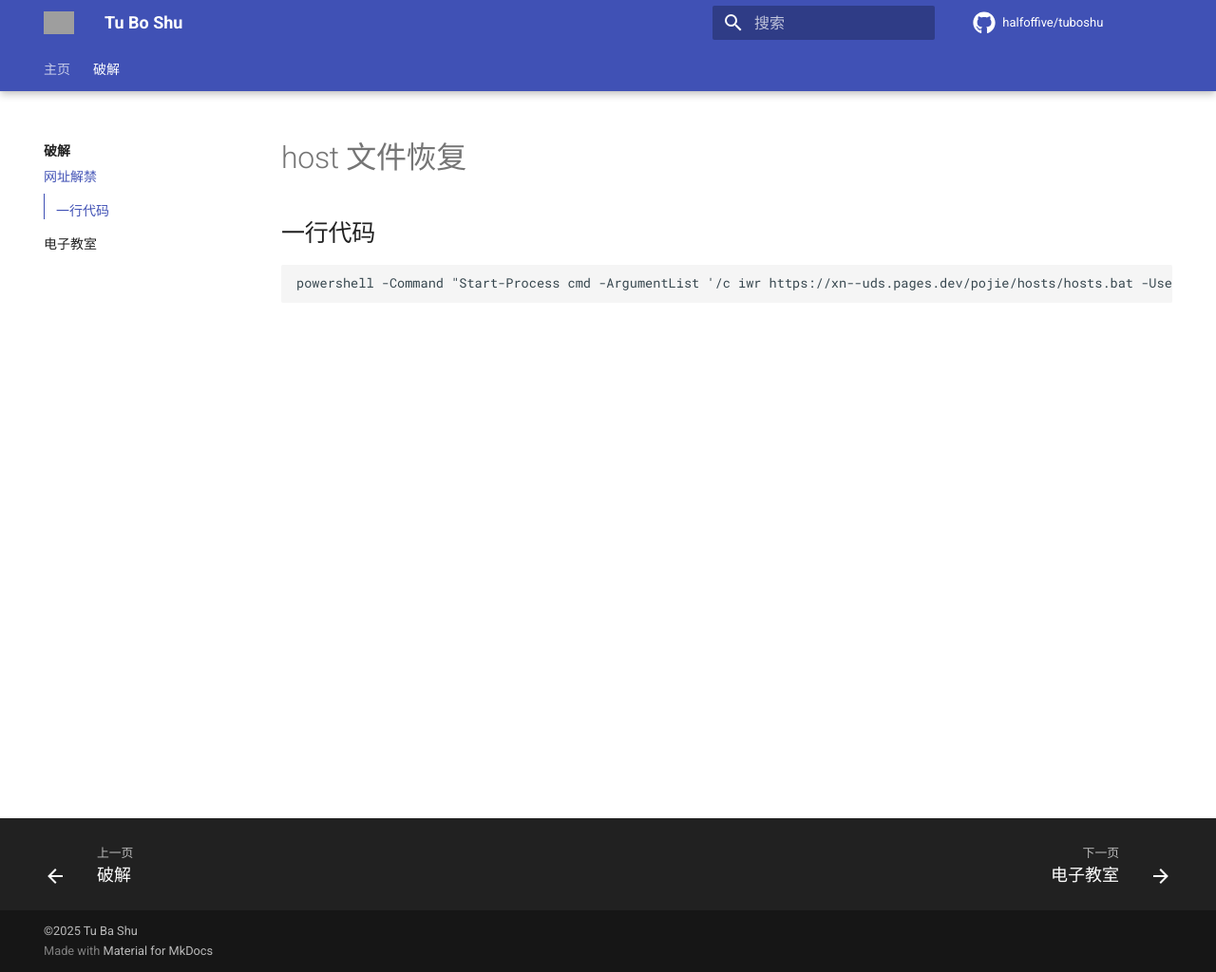
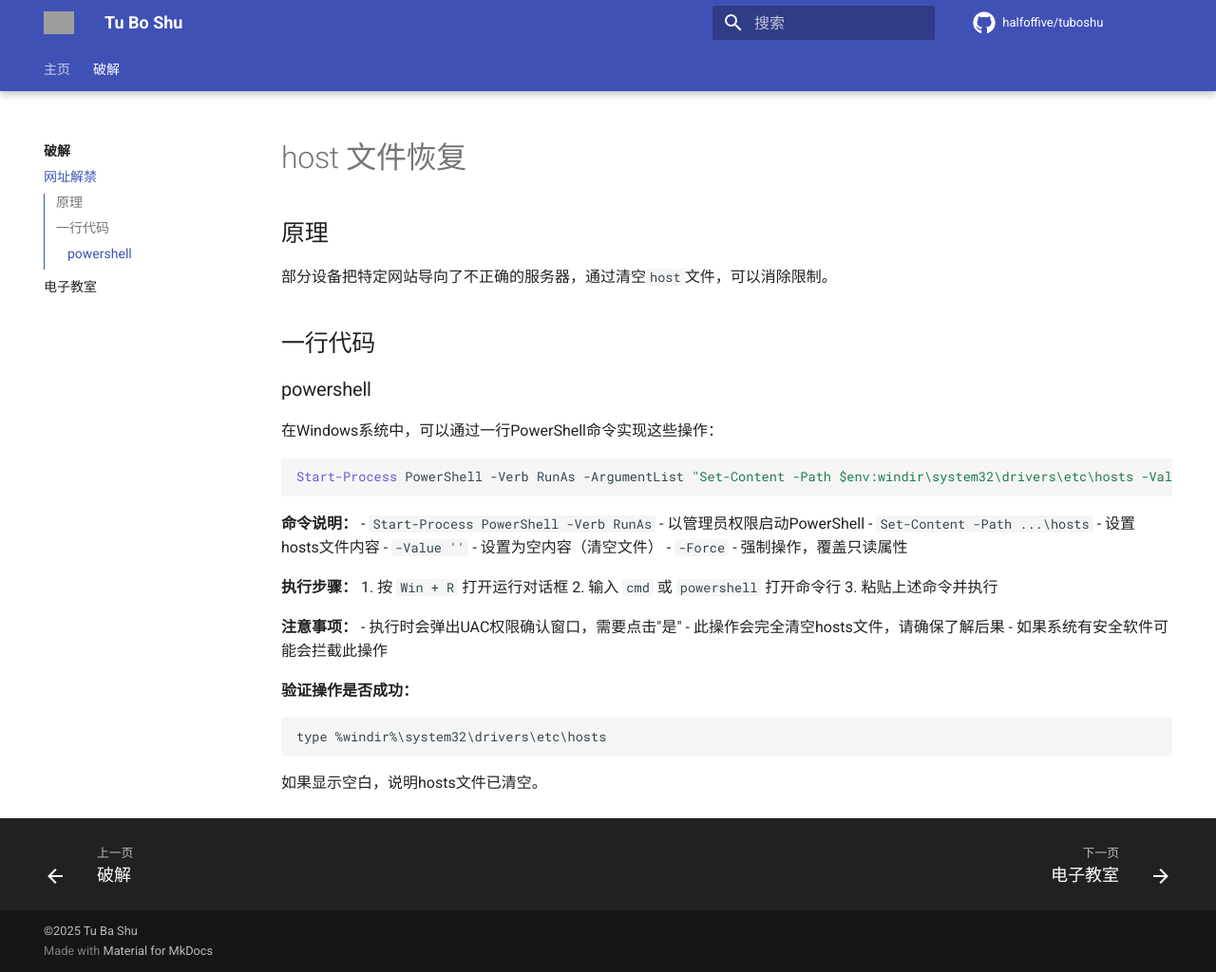
Before and after one commit to halfoffive/tuboshu, an MkDocs documentation site: the page built from docs/pojie/hosts/README.md, in a window 1280 px wide and 1024 px high. Shown: the whole window at 95% size. Built offline with MkDocs 1.6.1 and Material for MkDocs 9.7.7, drawn with Linux system fonts in a browser that asks for light colours; comment, search, counter and statistics services are not loaded; grey boxes are pictures that could not be loaded.

Commit message:
修复网站解禁

````diff
--- a/docs/pojie/hosts/README.md
+++ b/docs/pojie/hosts/README.md
@@ -1,6 +1,33 @@
 # host 文件恢复
-##
+## 原理
+部分设备把特定网站导向了不正确的服务器，通过清空`host`文件，可以消除限制。
 ## 一行代码
-```commandline
-powershell -Command "Start-Process cmd -ArgumentList '/c iwr https://xn--uds.pages.dev/pojie/hosts/hosts.bat -UseBasicParsing -OutFile %temp%\1.bat && %temp%\1.bat' -Verb RunAs"
+### powershell
+
+在Windows系统中，可以通过一行PowerShell命令实现这些操作：
+
+```powershell
+Start-Process PowerShell -Verb RunAs -ArgumentList "Set-Content -Path $env:windir\system32\drivers\etc\hosts -Value '' -Force"
 ```
+
+**命令说明：**
+- `Start-Process PowerShell -Verb RunAs` - 以管理员权限启动PowerShell
+- `Set-Content -Path ...\hosts` - 设置hosts文件内容
+- `-Value ''` - 设置为空内容（清空文件）
+- `-Force` - 强制操作，覆盖只读属性
+
+**执行步骤：**
+1. 按 `Win + R` 打开运行对话框
+2. 输入 `cmd` 或 `powershell` 打开命令行
+3. 粘贴上述命令并执行
+
+**注意事项：**
+- 执行时会弹出UAC权限确认窗口，需要点击"是"
+- 此操作会完全清空hosts文件，请确保了解后果
+- 如果系统有安全软件可能会拦截此操作
+
+**验证操作是否成功：**
+```cmd
+type %windir%\system32\drivers\etc\hosts
+```
+如果显示空白，说明hosts文件已清空。
````
Also changed, not shown: 1 other file.
